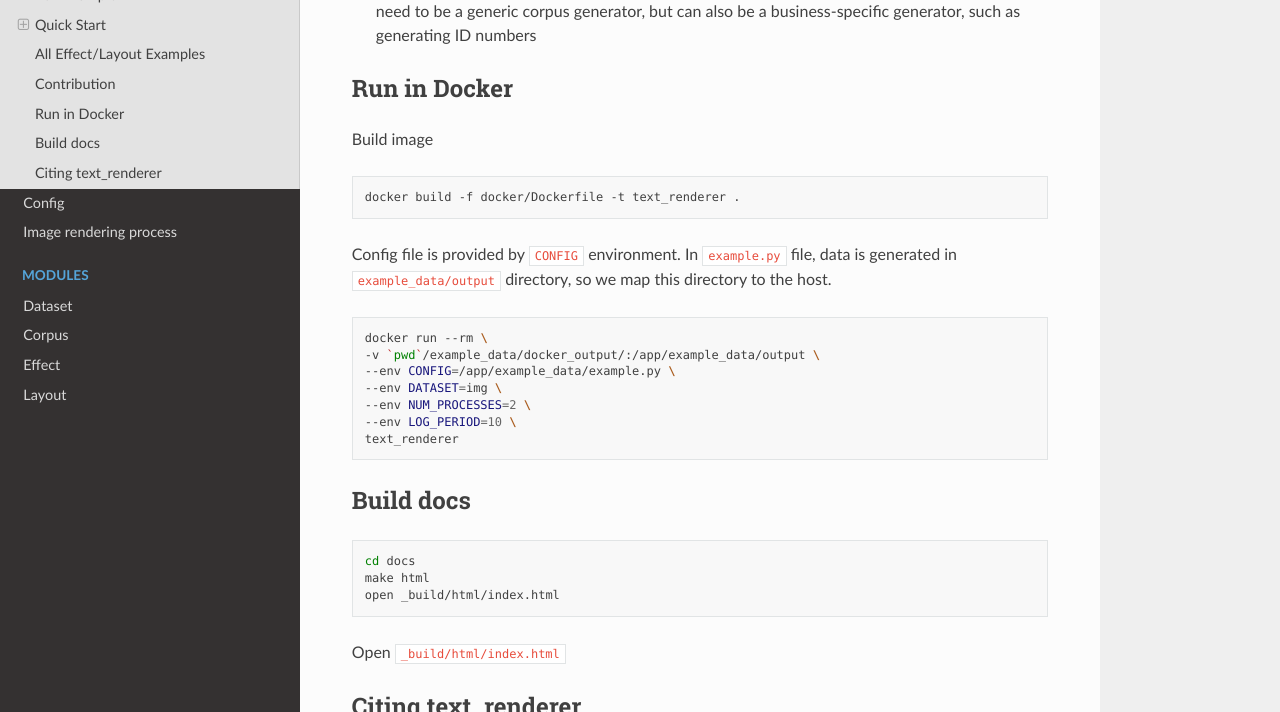
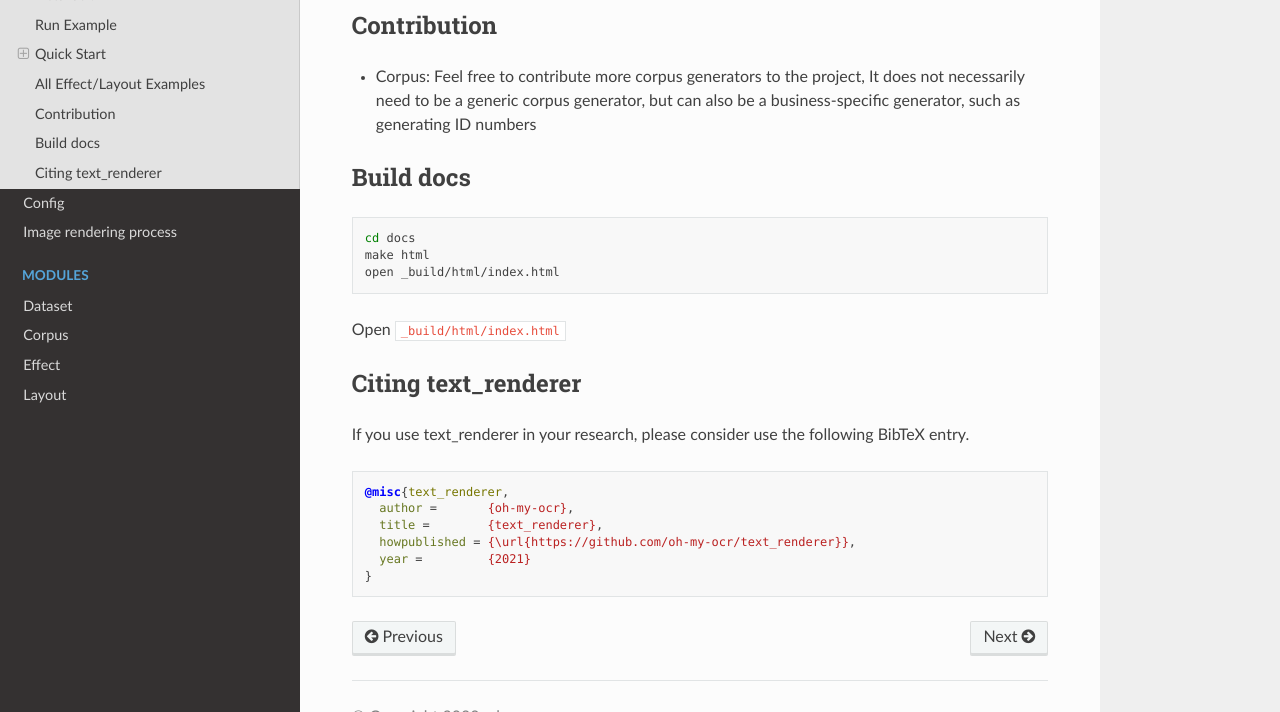
Before and after one commit to oh-my-ocr/text_renderer, a Sphinx documentation site: the page built from docs/README.md, in a window 1280 px wide and 900 px high, scrolled down 10728 px, cut to the strip 188-900 px from the top of the window. Built offline with Sphinx 7.4.7 and the Read the Docs theme 3.1.0, drawn with Linux system fonts in a browser that asks for light colours; some of the changed text lies outside the part shown.

Commit message:
chore: Update project structure by removing Docker support, adding requirements.txt for dependencies, and enhancing README with installation instructions. Also, update .gitignore to exclude test_output directory.

````diff
--- a/docs/README.md
+++ b/docs/README.md
@@ -12,16 +12,20 @@
 
 [Documentation](https://oh-my-ocr.github.io/text_renderer/index.html)
 
+## Installation
+
+```bash
+git clone https://github.com/oh-my-ocr/text_renderer
+cd text_renderer
+pip install -r requirements.txt
+```
+
 ## Run Example
 
 Run following command to generate images using example data:
 
 ```bash
-git clone https://github.com/oh-my-ocr/text_renderer
-cd text_renderer
-python3 setup.py develop
-pip3 install -r docker/requirements.txt
-python3 main.py \
+python main.py \
     --config example_data/example.py \
     --dataset img \
     --num_processes 2 \
@@ -196,27 +200,7 @@
   such as generating ID numbers
 
 
-## Run in Docker
 
-Build image
-
-```bash
-docker build -f docker/Dockerfile -t text_renderer .
-```
-
-Config file is provided by `CONFIG` environment.
-In `example.py` file, data is generated in `example_data/output` directory,
-so we map this directory to the host.
-
-```bash
-docker run --rm \
--v `pwd`/example_data/docker_output/:/app/example_data/output \
---env CONFIG=/app/example_data/example.py \
---env DATASET=img \
---env NUM_PROCESSES=2 \
---env LOG_PERIOD=10 \
-text_renderer
-```
 
 ## Build docs
 
````
Also changed, not shown: README.md (+9 -25 lines), requirements.txt (added, +20 -0 lines), setup.py (deleted, +0 -13 lines), 7 other files.
